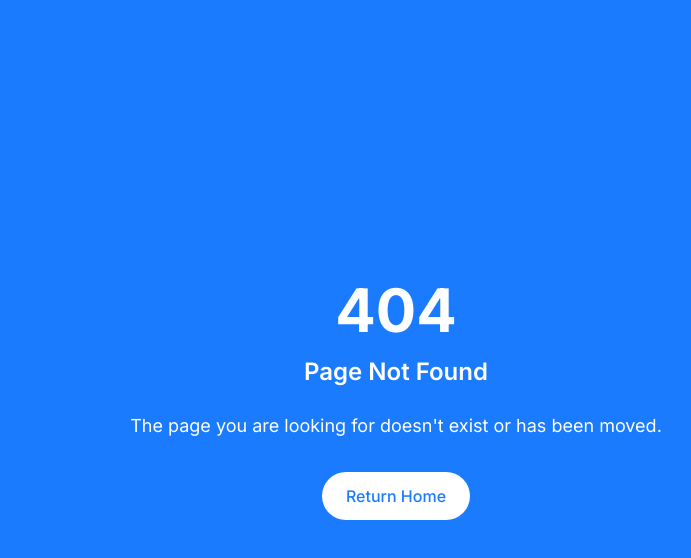
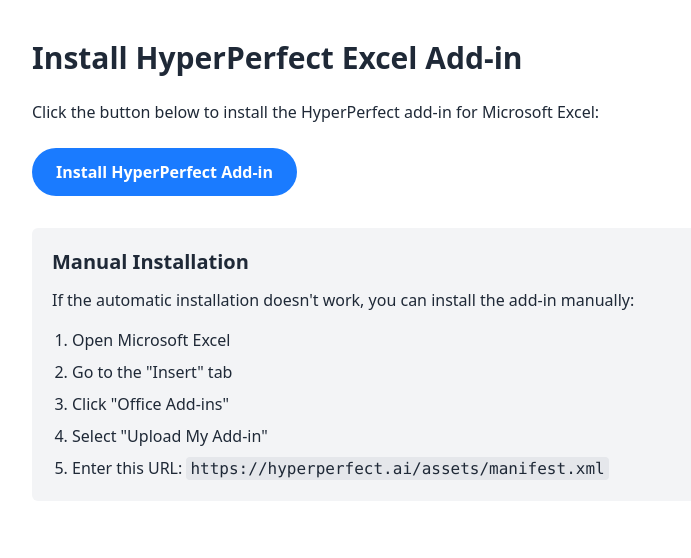
Before and after one commit to bankit711/hyperperfect, a Next.js app: page /install in a window 1280 px wide. Before the commit this address had no page. Shown: the top 558 px of the page, without its empty margins (244-935 px from the left). Built offline with nearby package versions, Linux system fonts and the light colour scheme.

Commit message:
trying it the right way

```diff
--- /dev/null
+++ b/app/install/layout.tsx
@@ -0,0 +1,14 @@
+import React from 'react'
+
+export const metadata = {
+  title: 'Install HyperPerfect Excel Add-in',
+  description: 'Install the HyperPerfect add-in for Microsoft Excel',
+}
+
+export default function InstallLayout({
+  children,
+}: {
+  children: React.ReactNode
+}) {
+  return children
+}
--- /dev/null
+++ b/app/install/page.tsx
@@ -0,0 +1,30 @@
+"use client"
+
+export default function InstallPage() {
+  return (
+    <div className="font-sans text-gray-800 max-w-3xl mx-auto px-5 py-10">
+      <h1 className="text-3xl font-bold mb-6">Install HyperPerfect Excel Add-in</h1>
+
+      <p className="mb-6">Click the button below to install the HyperPerfect add-in for Microsoft Excel:</p>
+
+      <a
+        href="ms-excel:ofe|u|https://hyperperfect.ai/assets/manifest.xml"
+        className="install-button inline-block bg-[#1a7bff] text-white px-6 py-3 rounded-full font-semibold hover:bg-[#1666db] transition-colors"
+      >
+        Install HyperPerfect Add-in
+      </a>
+
+      <div className="mt-8 p-5 bg-gray-100 rounded-md">
+        <h3 className="text-xl font-semibold mb-3">Manual Installation</h3>
+        <p className="mb-4">If the automatic installation doesn't work, you can install the add-in manually:</p>
+        <ol className="list-decimal pl-5 space-y-2">
+          <li>Open Microsoft Excel</li>
+          <li>Go to the "Insert" tab</li>
+          <li>Click "Office Add-ins"</li>
+          <li>Select "Upload My Add-in"</li>
+          <li>Enter this URL: <code className="bg-gray-200 px-1 py-0.5 rounded">https://hyperperfect.ai/assets/manifest.xml</code></li>
+        </ol>
+      </div>
+    </div>
+  )
+}
--- a/components/landing-page.tsx
+++ b/components/landing-page.tsx
@@ -56,10 +56,10 @@
                 Features
               </Link>
               <Link
-                href="https://www.hyperperfect.ai/install.html"
+                href="/install"
                 className="text-white/90 hover:text-white text-lg font-medium transition-colors"
               >
-                Download
+                Install
               </Link>
               {/* Pricing link temporarily disabled
               <Link href="#" className="text-white/90 hover:text-white text-base font-medium transition-colors">
@@ -112,11 +112,11 @@
                 Features
               </Link>
               <Link
-                href="https://www.hyperperfect.ai/install.html"
+                href="/install"
                 className="text-white text-3xl font-medium"
                 onClick={() => setIsMenuOpen(false)}
               >
-                Download
+                Install
               </Link>
               {/* Pricing link temporarily disabled
               <Link href="#" className="text-white text-2xl font-medium" onClick={() => setIsMenuOpen(false)}>
```
Also changed, not shown: 1 other file (tests, documents, lock files or other folders).
